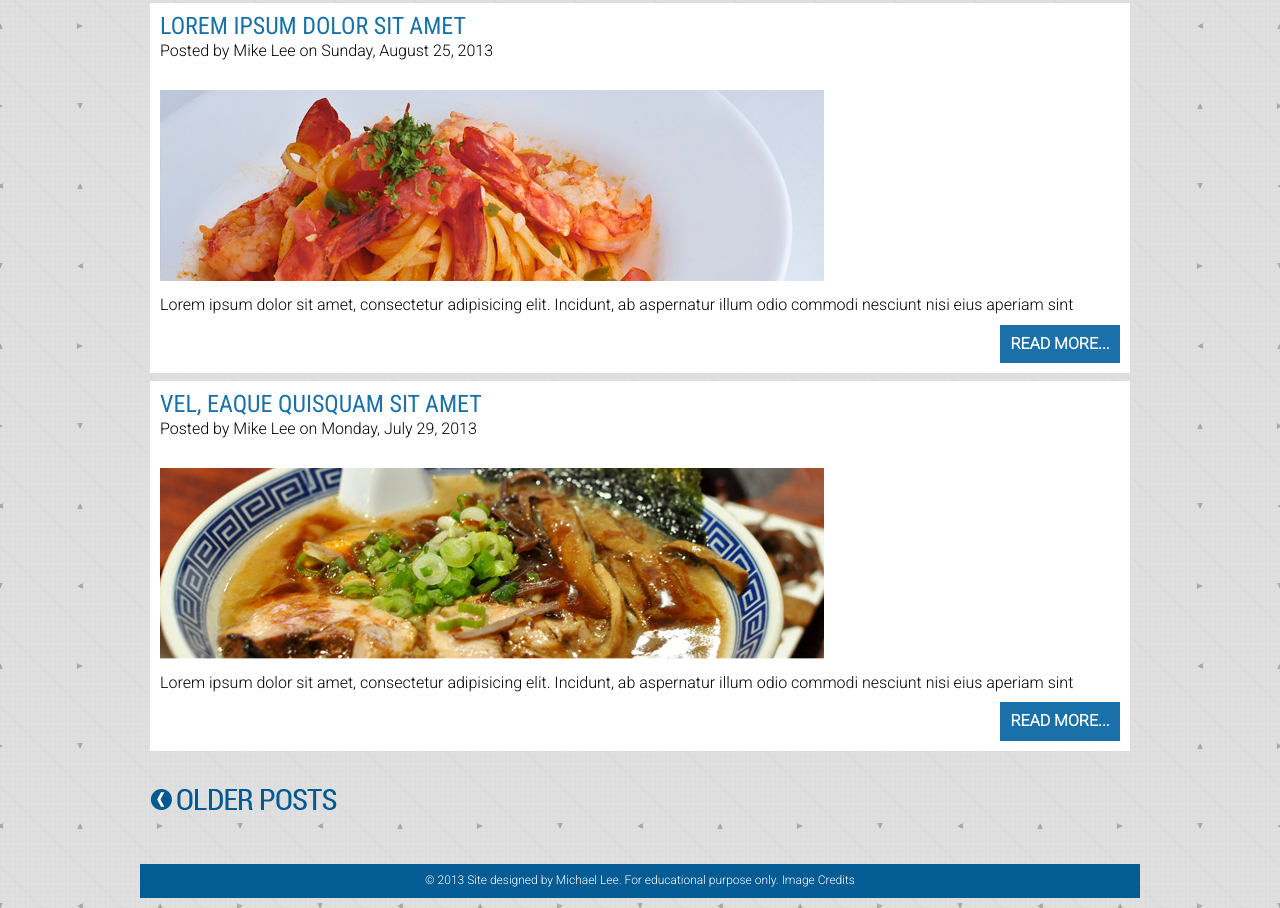
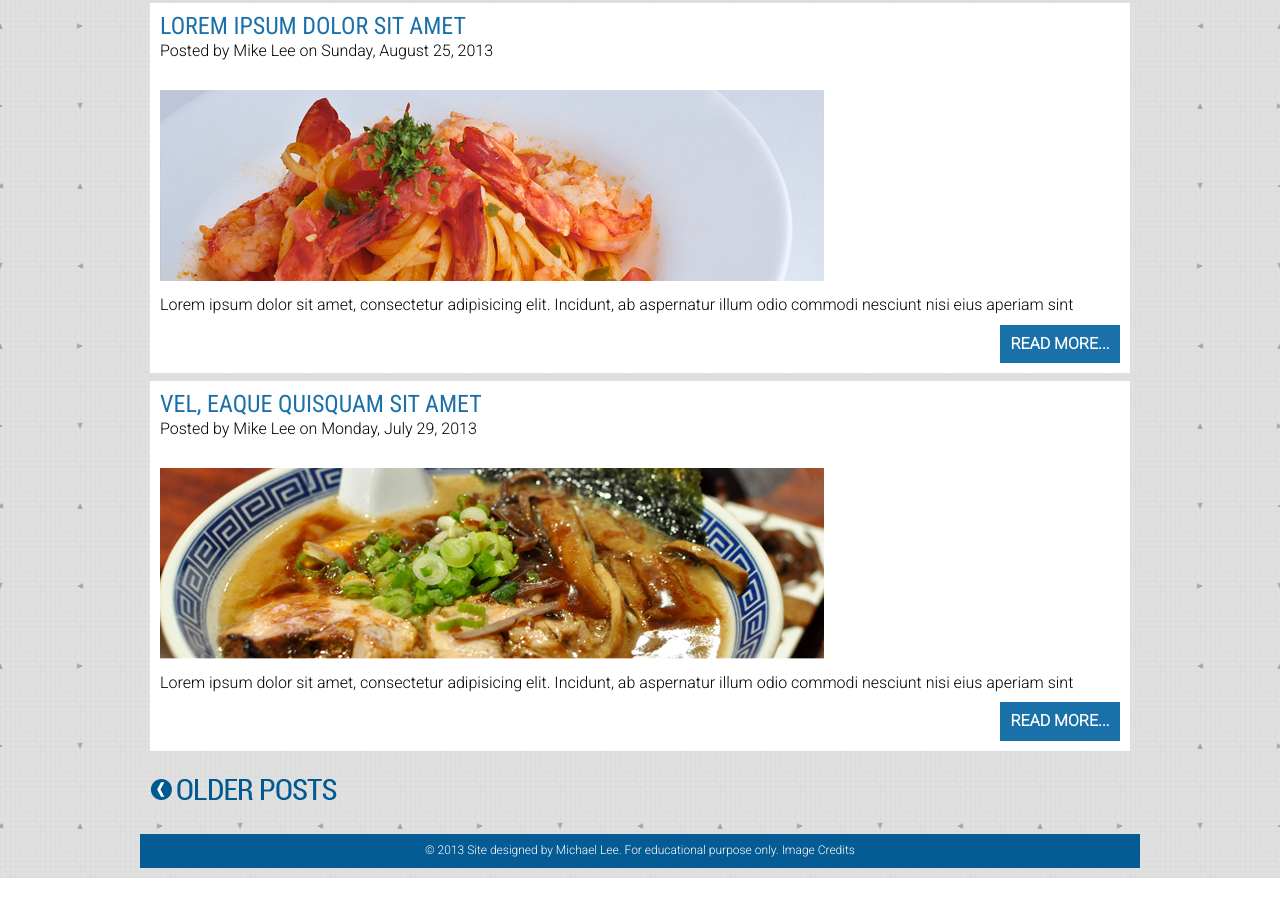
Before and after one commit to Katerina-BCIT/food-explorer, a website: page dev/index.html in a window 1280 px wide. Shown: the part 1894-2802 px from the top of the page. After the commit the page ends 2772 px from the top, so only its background shows below. Drawn offline with nearby package versions, Linux system fonts and the light colour scheme; files that its build step writes are made by us from their sources.

Commit message:
older posts change

```diff
--- a/dev/scss/_posts.scss
+++ b/dev/scss/_posts.scss
@@ -47,32 +47,8 @@
     display: block;
     padding: 30px 0 40px 0;
 }
-
-/*.post-heading{
-    color:#1a71a9;
-    font-size: 1.8em;
-    padding: 10px;
-    padding-bottom: 0px;
-    margin: 0px;
+@include mq($tabletLarge){
+    .older-posts{
+        padding: 20px 0 20px 0;
+    }
 }
-.post-content{
-            font-size: 0.8em;
-            padding: 10px;
-            padding-top: 0px;
-            p{
-                margin-bottom: 20px;
-            }
-        }
-.btn-read-more{
-    color: white;
-    text-decoration: none;
-    display: inline-block;
-    padding: 10px;
-    padding-left: 170px;
-}
-.btn-text{
-    background-color: #1a71a9;
-    display: block;
-    padding: 8px;
-    }
-    */
```
